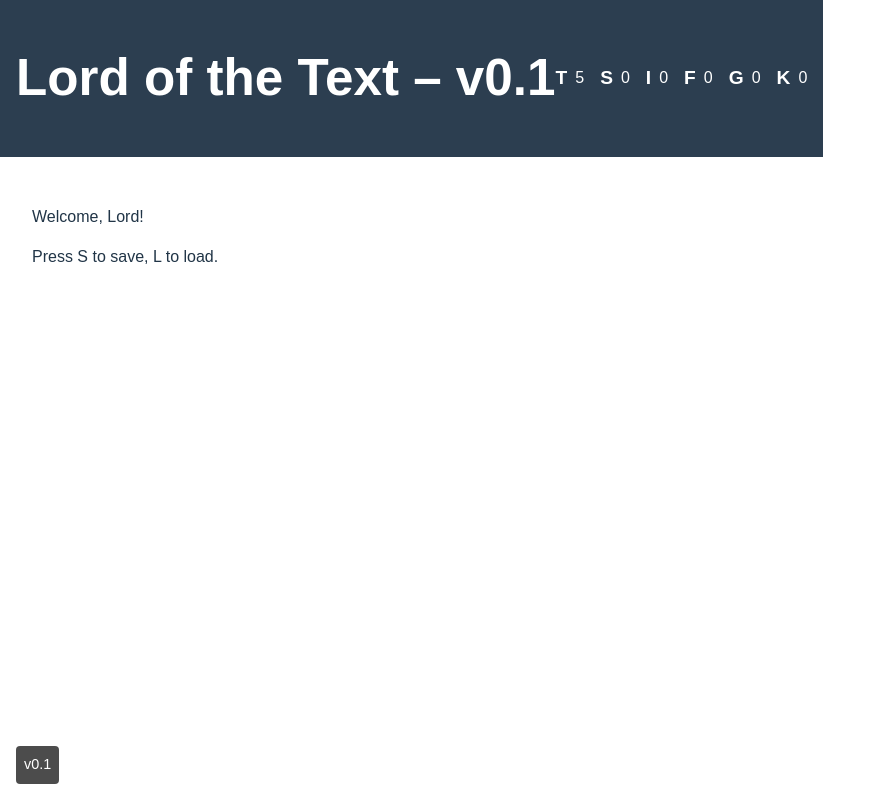
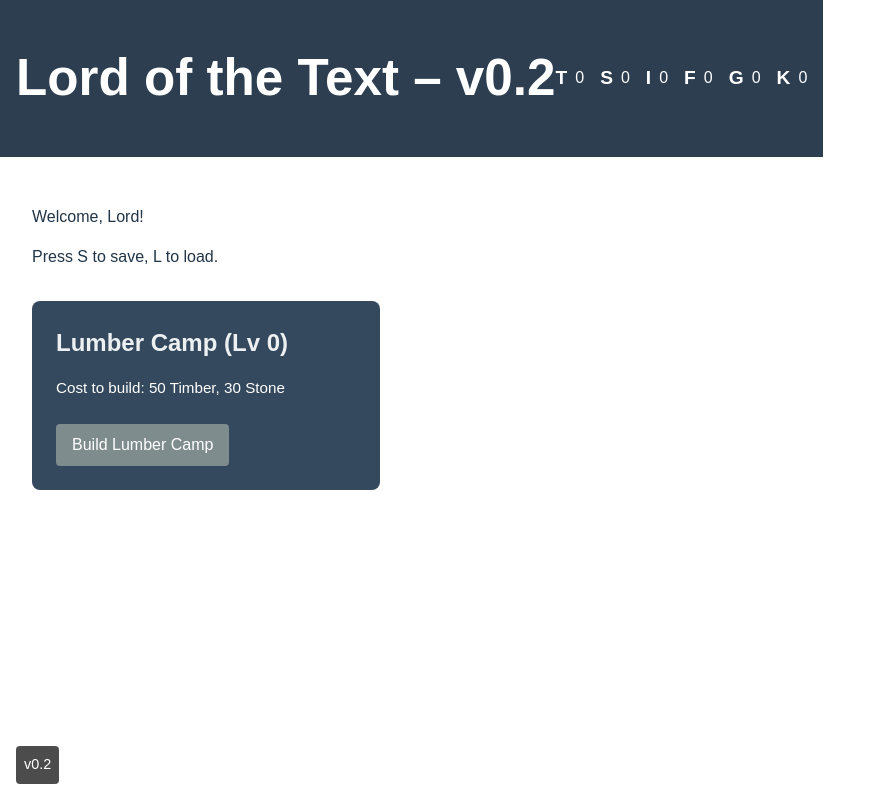
Before and after one commit to ttpro1995/lord-of-the-text, a React (Vite) app: page / in a window 1280 px wide. Shown: the whole page, without its empty margins (0-886 px from the left). Built offline with nearby package versions, Linux system fonts and the light colour scheme.

Commit message:
gemini flash thinking

```diff
--- /dev/null
+++ b/data/building-definitions.json
@@ -0,0 +1,44 @@
+{
+  "LumberCamp": {
+    "name": "Lumber Camp",
+    "description": "Produces Timber.",
+    "levels": {
+      "1": {
+        "cost": {
+          "Timber": 50,
+          "Stone": 30
+        },
+        "production": {
+          "Timber": 5
+        },
+        "storage_bonus": {
+          "Timber": 200
+        }
+      },
+      "2": {
+        "cost": {
+          "Timber": 100,
+          "Stone": 60
+        },
+        "production": {
+          "Timber": 6
+        },
+        "storage_bonus": {
+          "Timber": 250
+        }
+      },
+      "3": {
+        "cost": {
+          "Timber": 200,
+          "Stone": 120
+        },
+        "production": {
+          "Timber": 7.2
+        },
+        "storage_bonus": {
+          "Timber": 300
+        }
+      }
+    }
+  }
+}
--- a/src/App.css
+++ b/src/App.css
@@ -45,3 +45,44 @@
   border-radius: 0.25rem;
   font-size: 0.9rem;
 }
+
+.building-card {
+  background-color: #34495e;
+  color: white;
+  padding: 1.5rem;
+  border-radius: 0.5rem;
+  margin-top: 2rem;
+  width: 300px;
+}
+
+.building-card h2 {
+  margin-top: 0;
+  margin-bottom: 1rem;
+  color: #ecf0f1;
+}
+
+.building-card p {
+  margin-bottom: 0.5rem;
+  font-size: 0.95rem;
+}
+
+.building-card button {
+  background-color: #27ae60;
+  color: white;
+  border: none;
+  padding: 0.75rem 1rem;
+  border-radius: 0.25rem;
+  cursor: pointer;
+  font-size: 1rem;
+  margin-top: 1rem;
+  transition: background-color 0.2s ease;
+}
+
+.building-card button:disabled {
+  background-color: #7f8c8d;
+  cursor: not-allowed;
+}
+
+.building-card button:hover:not(:disabled) {
+  background-color: #2ecc71;
+}
--- a/src/App.jsx
+++ b/src/App.jsx
@@ -1,5 +1,6 @@
-import { useReducer, useEffect } from 'react';
+import { useReducer, useEffect, useState } from 'react';
 import './App.css';
+import buildingDefinitions from '../data/building-definitions.json';
 
 // Initial state
 const initialState = {
@@ -12,27 +13,47 @@ const initialState = {
     gold: 0,
     knowledge: 0
   },
-  version: "v0.1"
+  buildings: {
+    LumberCamp: { level: 0 }
+  },
+  version: "v0.2"
 };
 
 // Reducer function
 function gameReducer(state, action) {
   switch (action.type) {
-    case 'ADD_TIMBER':
+    case 'ADD_RESOURCE':
       return {
         ...state,
         resources: {
           ...state.resources,
-          timber: state.resources.timber + 1
+          [action.payload.resource]: Math.min(
+            state.resources[action.payload.resource] + action.payload.amount,
+            action.payload.cap
+          )
         }
       };
-    case 'SET_PLAYER_NAME':
+    case 'DECREMENT_RESOURCES':
+      const newResources = { ...state.resources };
+      for (const resourceType in action.payload) {
+        newResources[resourceType] -= action.payload[resourceType];
+      }
       return {
         ...state,
-        playerName: action.payload
+        resources: newResources
+      };
+    case 'BUILD_BUILDING':
+      return {
+        ...state,
+        buildings: {
+          ...state.buildings,
+          [action.payload.buildingType]: {
+            level: state.buildings[action.payload.buildingType].level + 1
+          }
+        }
       };
     case 'LOAD_STATE':
-      return action.payload;
+      return { ...initialState, ...action.payload }; // Merge with initial state to handle new properties
     default:
       return state;
   }
@@ -41,22 +62,50 @@ function gameReducer(state, action) {
 function App() {
   const [state, dispatch] = useReducer(gameReducer, initialState);
 
-  // Resource tick - add 1 timber every second
+  const [timberProduction, setTimberProduction] = useState(0);
+  const [timberCap, setTimberCap] = useState(initialState.resources.timber);
+
+  useEffect(() => {
+    const lumberCampLevel = state.buildings.LumberCamp.level;
+    if (lumberCampLevel > 0) {
+      const productionRate = buildingDefinitions.LumberCamp.levels[lumberCampLevel].production.Timber;
+      setTimberProduction(productionRate);
+      const storageBonus = buildingDefinitions.LumberCamp.levels[lumberCampLevel].storage_bonus.Timber;
+      setTimberCap(storageBonus);
+    } else {
+      setTimberProduction(0);
+      setTimberCap(200); // Default cap if no Lumber Camp
+    }
+  }, [state.buildings.LumberCamp.level]);
+
+  // Resource tick - add timber based on production
   useEffect(() => {
     const interval = setInterval(() => {
-      dispatch({ type: 'ADD_TIMBER' });
-      console.log("+1 Timber");
+      if (timberProduction > 0) {
+        dispatch({ type: 'ADD_RESOURCE', payload: { resource: 'timber', amount: timberProduction / 60, cap: timberCap } });
+        console.log(`+${(timberProduction / 60).toFixed(2)} Timber`);
+      }
     }, 1000);
 
     return () => clearInterval(interval);
-  }, []);
+  }, [timberProduction, timberCap]);
 
-  // Save/Load functionality
+  // Autosave functionality
+  useEffect(() => {
+    const autosaveInterval = setInterval(() => {
+      localStorage.setItem('gameState', JSON.stringify(state));
+      console.log("Game state autosaved");
+    }, 10000); // Autosave every 10 seconds
+
+    return () => clearInterval(autosaveInterval);
+  }, [state]);
+
+  // Save/Load functionality (manual)
   useEffect(() => {
     const handleKeyPress = (e) => {
       if (e.key === 's' || e.key === 'S') {
         localStorage.setItem('gameState', JSON.stringify(state));
-        console.log("Game state saved");
+        console.log("Game state saved manually");
       } else if (e.key === 'l' || e.key === 'L') {
         const savedState = localStorage.getItem('gameState');
         if (savedState) {
@@ -70,6 +119,38 @@ function App() {
     return () => window.removeEventListener('keydown', handleKeyPress);
   }, [state]);
 
+  const handleBuildUpgrade = (buildingType) => {
+    const currentLevel = state.buildings[buildingType].level;
+    const nextLevel = currentLevel + 1;
+    const definition = buildingDefinitions[buildingType];
+
+    if (!definition || !definition.levels[nextLevel]) {
+      console.log(`Cannot build/upgrade ${buildingType} to level ${nextLevel}.`);
+      return;
+    }
+
+    const cost = definition.levels[nextLevel].cost;
+    let canAfford = true;
+    for (const resourceType in cost) {
+      if (state.resources[resourceType] < cost[resourceType]) {
+        canAfford = false;
+        console.log(`Not enough ${resourceType} to build/upgrade ${buildingType}.`);
+        break;
+      }
+    }
+
+    if (canAfford) {
+      dispatch({ type: 'DECREMENT_RESOURCES', payload: cost });
+      dispatch({ type: 'BUILD_BUILDING', payload: { buildingType } });
+      console.log(`${buildingType} upgraded to level ${nextLevel}!`);
+    }
+  };
+
+  const lumberCamp = state.buildings.LumberCamp;
+  const nextLumberCampLevel = lumberCamp.level + 1;
+  const nextLumberCampDefinition = buildingDefinitions.LumberCamp.levels[nextLumberCampLevel];
+  const canBuildLumberCamp = nextLumberCampDefinition && Object.entries(nextLumberCampDefinition.cost).every(([res, amount]) => state.resources[res] >= amount);
+
   return (
     <div className="app">
       <header className="top-bar">
@@ -78,7 +159,7 @@ function App() {
           {Object.entries(state.resources).map(([resource, amount]) => (
             <div key={resource} className="resource">
               <span className="resource-icon">{resource.charAt(0).toUpperCase()}</span>
-              <span className="resource-amount">{amount}</span>
+              <span className="resource-amount">{amount.toFixed(0)}</span>
             </div>
           ))}
         </div>
@@ -86,6 +167,32 @@ function App() {
       <main className="game-content">
         <p>Welcome, {state.playerName}!</p>
         <p>Press S to save, L to load.</p>
+        <div className="building-card">
+          <h2>Lumber Camp (Lv {lumberCamp.level})</h2>
+          {lumberCamp.level === 0 ? (
+            <>
+              <p>Cost to build: {nextLumberCampDefinition.cost.Timber} Timber, {nextLumberCampDefinition.cost.Stone} Stone</p>
+              <button onClick={() => handleBuildUpgrade('LumberCamp')} disabled={!canBuildLumberCamp}>
+                Build Lumber Camp
+              </button>
+            </>
+          ) : (
+            <>
+              <p>Production: {timberProduction} Timber/minute</p>
+              <p>Storage Cap: {timberCap} Timber</p>
+              {nextLumberCampDefinition ? (
+                <>
+                  <p>Cost to upgrade to Lv {nextLumberCampLevel}: {nextLumberCampDefinition.cost.Timber} Timber, {nextLumberCampDefinition.cost.Stone} Stone</p>
+                  <button onClick={() => handleBuildUpgrade('LumberCamp')} disabled={!canBuildLumberCamp}>
+                    Upgrade to Lv {nextLumberCampLevel}
+                  </button>
+                </>
+              ) : (
+                <p>Max Level Reached</p>
+              )}
+            </>
+          )}
+        </div>
       </main>
       <footer className="version-badge">
         {state.version}
```
Also changed, not shown: work-log/entry-2.md (added, +21 -0 lines).
